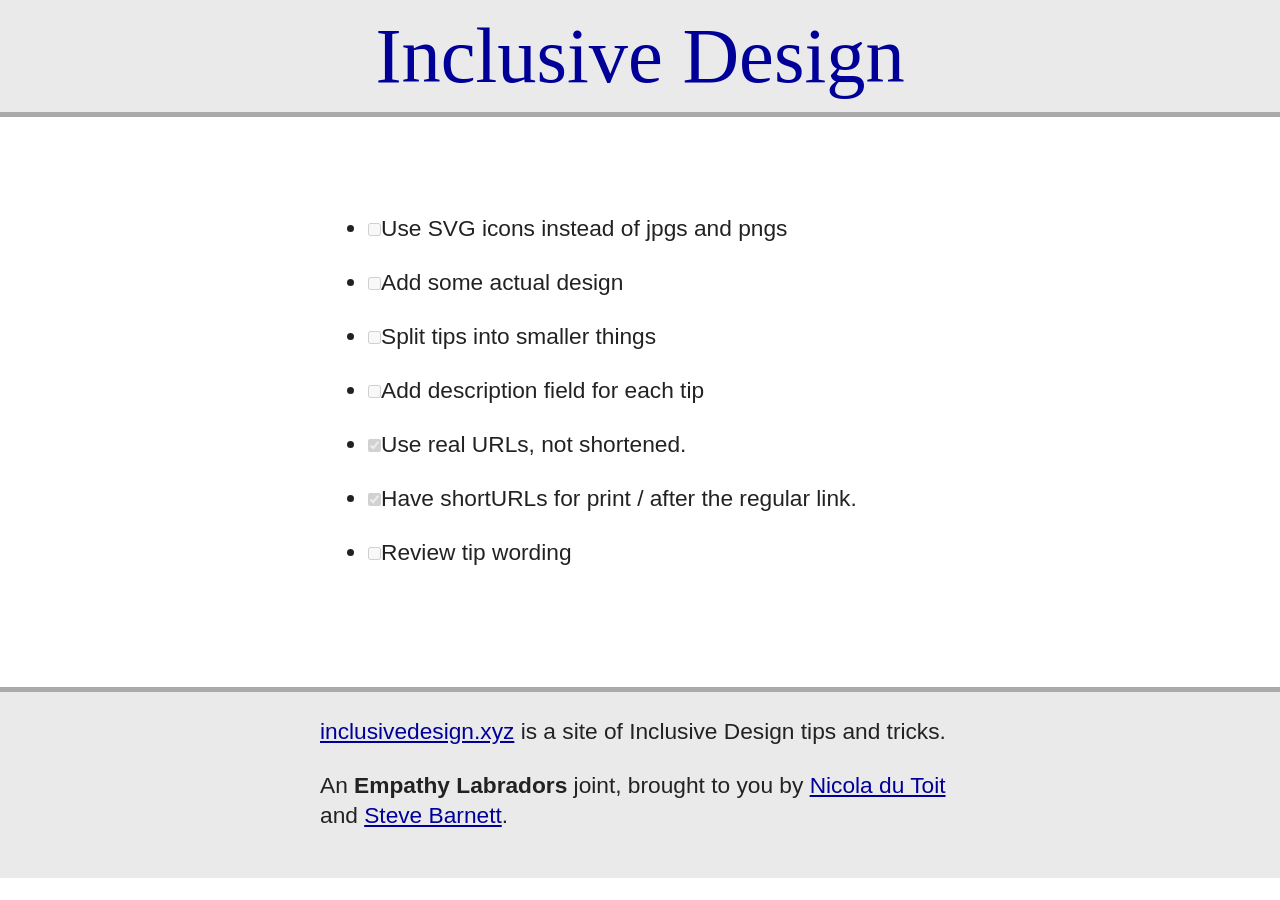
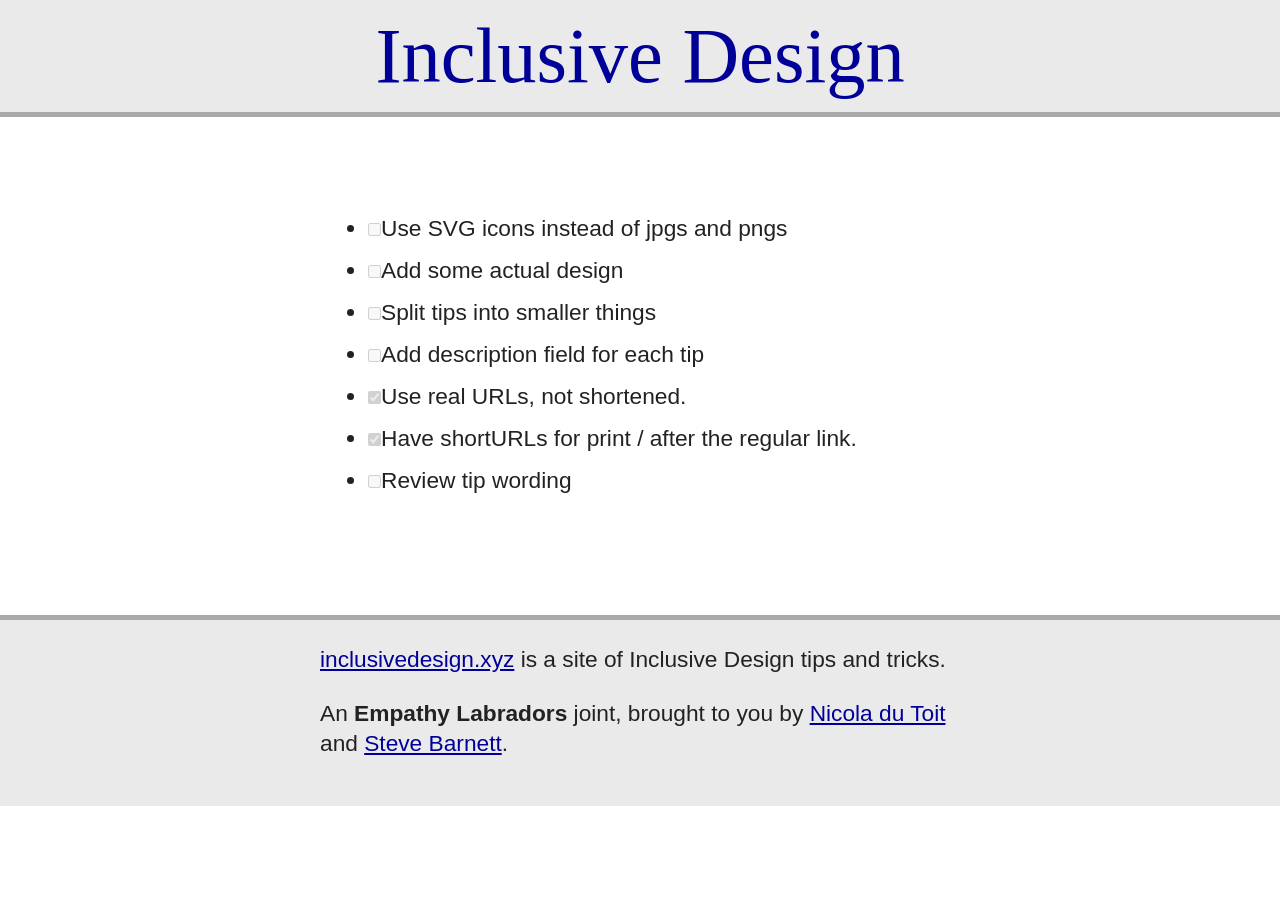
Before and after one commit to Empathy-Labradors/inclusivedesign.xyz, a Jekyll site: the page built from TODO.md, in a window 1280 px wide. Built offline with Jekyll 4.4.1, drawn with Linux system fonts in a browser that asks for light colours; our own code applies the rules of GitHub Pages for plain Markdown files.

Commit message:
Reduce list spacing

```diff
--- a/_sass/_typography.scss
+++ b/_sass/_typography.scss
@@ -160,9 +160,9 @@ ul, ol {
 }
 
 li {
-  margin-bottom: 1em;
+  margin-bottom: 0.5em;
   > ul {
-    margin-top: 1em;
+    margin-top: 0.5em;
   }
 }
 
```
